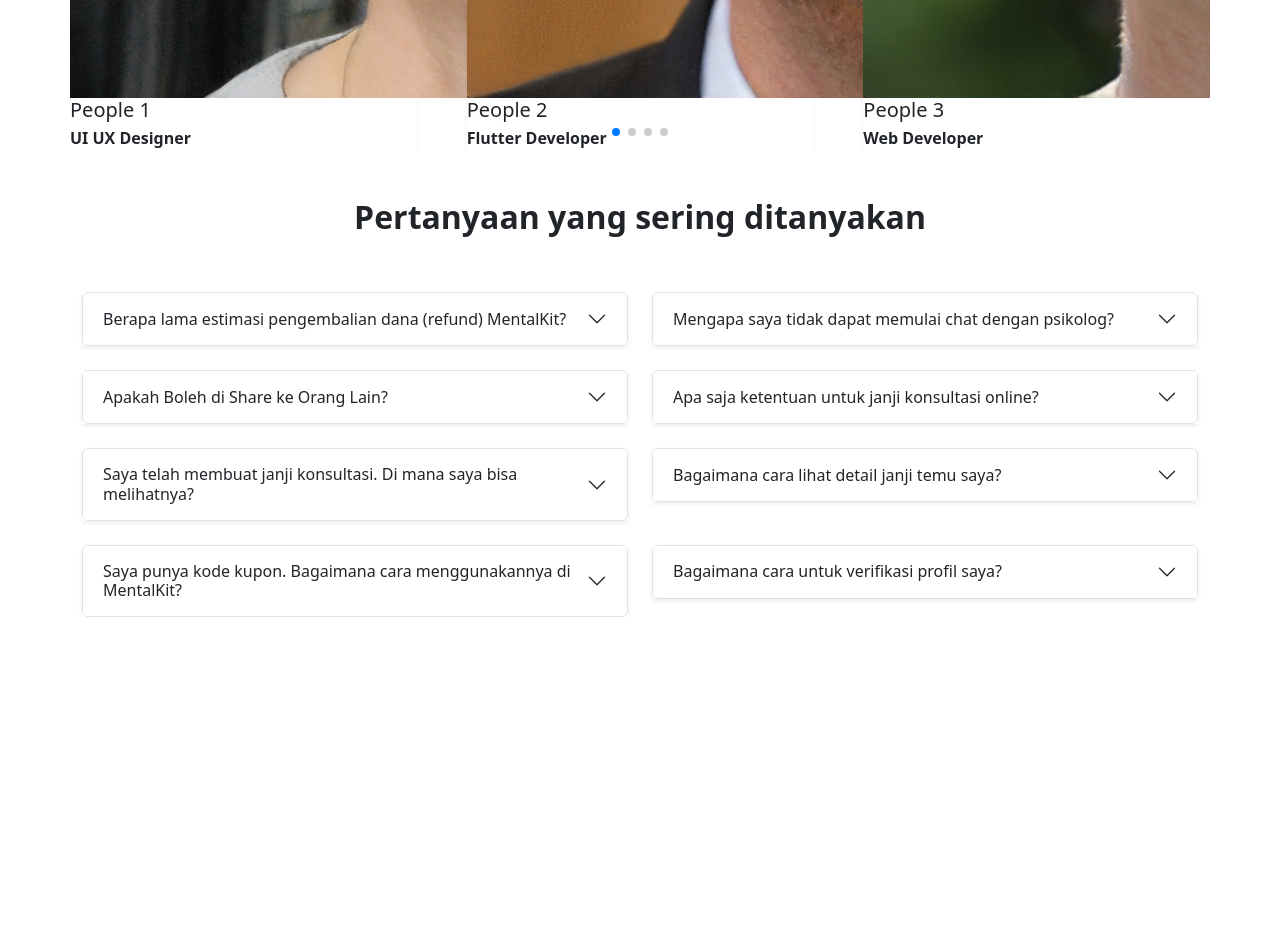
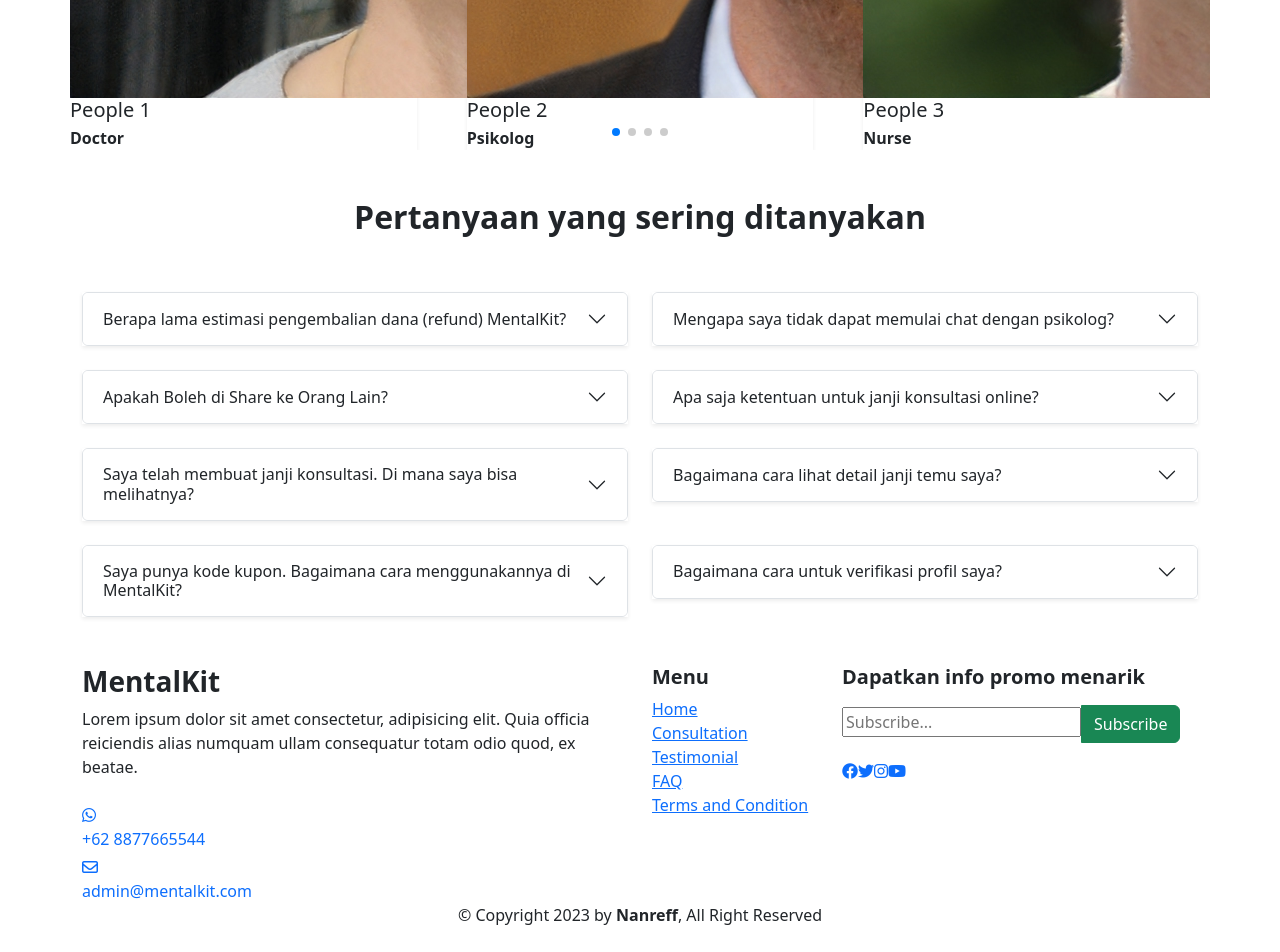
Before and after one commit to FernandJerico/mentalkit-react, a React (Vite) app: page / in a window 1280 px wide. Shown: the part 3840-4792 px from the top of the page. Before the commit the page ends 4457 px from the top, so only its background shows below. Built offline with nearby package versions, Linux system fonts and the light colour scheme; the HTML template or start-up script is replaced by a standard one.

Commit message:
add section: footer

```diff
--- a/src/App.jsx
+++ b/src/App.jsx
@@ -22,7 +22,7 @@ function App() {
         <Route path="/terms" Component={TermsConditionsPage} />
       </Routes>
 
-      {/* <FooterComponent /> */}
+      <FooterComponent />
     </div>
   );
 }
--- a/src/components/FooterComponent.jsx
+++ b/src/components/FooterComponent.jsx
@@ -1,5 +1,73 @@
+import { Container, Row, Col } from "react-bootstrap";
+import { Link } from "react-router-dom";
 const FooterComponent = () => {
-  return <div>FooterComponent</div>;
+  return (
+    <div className="footer py-5">
+      <Container>
+        <Row className="d-flex justify-content-between">
+          <Col lg="6">
+            <h3 className="fw-bold">MentalKit</h3>
+            <p className="desc">
+              Lorem ipsum dolor sit amet consectetur, adipisicing elit. Quia
+              officia reiciendis alias numquam ullam consequatur totam odio
+              quod, ex beatae.
+            </p>
+            <div className="number mb-1 mt-4">
+              <Link className="text-decoration-none">
+                <i className="fa-brands fa-whatsapp"></i>
+                <p className="m-0">+62 8877665544</p>
+              </Link>
+            </div>
+            <div className="email">
+              <Link className="text-decoration-none">
+                <i className="fa-regular fa-envelope"></i>
+                <p className="m-0">admin@mentalkit.com</p>
+              </Link>
+            </div>
+          </Col>
+          <Col className="d-flex flex-column col-lg-2 col mt-lg-0 mt-5">
+            <h5 className="fw-bold">Menu</h5>
+            <Link to="/">Home</Link>
+            <Link to="/consultation">Consultation</Link>
+            <Link to="/testimonial">Testimonial</Link>
+            <Link to="/faq">FAQ</Link>
+            <Link to="/terms">Terms and Condition</Link>
+          </Col>
+          <Col col="4" className="mt-lg-0 mt-5">
+            <h5 className="fw-bold mb-3">Dapatkan info promo menarik</h5>
+            <div className="subscribe">
+              <input type="text" placeholder="Subscribe..." />
+              <button className="btn btn-success rounded-end rounded-0">
+                Subscribe
+              </button>
+            </div>
+            <div className="social mt-3">
+              <Link>
+                <i className="fa-brands fa-facebook"></i>
+              </Link>
+              <Link>
+                <i className="fa-brands fa-twitter"></i>
+              </Link>
+              <Link>
+                <i className="fa-brands fa-instagram"></i>
+              </Link>
+              <Link>
+                <i className="fa-brands fa-youtube"></i>
+              </Link>
+            </div>
+          </Col>
+        </Row>
+        <Row>
+          <Col>
+            <p className="text-center px-md-0">
+              &copy; Copyright {new Date().getFullYear()} by{" "}
+              <span className="fw-bold">Nanreff</span>, All Right Reserved
+            </p>
+          </Col>
+        </Row>
+      </Container>
+    </div>
+  );
 };
 
 export default FooterComponent;
--- a/src/data/index.js
+++ b/src/data/index.js
@@ -165,14 +165,14 @@ export const testimonial = [
     desc: "Lorem, ipsum dolor sit amet consectetur adipisicing elit. Dolor, saepe a. Quod eos non, dolores sapiente dicta quam esse reprehenderit explicabo vitae nesciunt ut laborum harum, vel optio corporis voluptatem?",
     image: People1,
     name: "People 1",
-    skill: "UI UX Designer",
+    skill: "Doctor Specialist",
   },
   {
     id: 2,
     desc: "Lorem, ipsum dolor sit amet consectetur adipisicing elit. Dolor, saepe a. Quod eos non, dolores sapiente dicta quam esse reprehenderit explicabo vitae nesciunt ut laborum harum, vel optio corporis voluptatem?",
     image: People2,
     name: "People 2",
-    skill: "Flutter Developer",
+    skill: "Psikolog Klinis",
   },
   {
     id: 3,
@@ -231,42 +231,42 @@ export const dataSwiper = [
     desc: "Lorem, ipsum dolor sit amet consectetur adipisicing elit. Dolor, saepe a. Quod eos non, dolores sapiente dicta quam esse reprehenderit explicabo vitae nesciunt ut laborum harum, vel optio corporis voluptatem?",
     image: People1,
     name: "People 1",
-    skill: "UI UX Designer",
+    skill: "Doctor",
   },
   {
     id: 2,
     desc: "Lorem, ipsum dolor sit amet consectetur adipisicing elit. Dolor, saepe a. Quod eos non, dolores sapiente dicta quam esse reprehenderit explicabo vitae nesciunt ut laborum harum, vel optio corporis voluptatem?",
     image: People2,
     name: "People 2",
-    skill: "Flutter Developer",
+    skill: "Psikolog",
   },
   {
     id: 3,
     desc: "Lorem, ipsum dolor sit amet consectetur adipisicing elit. Dolor, saepe a. Quod eos non, dolores sapiente dicta quam esse reprehenderit explicabo vitae nesciunt ut laborum harum, vel optio corporis voluptatem?",
     image: People3,
     name: "People 3",
-    skill: "Web Developer",
+    skill: "Nurse",
   },
   {
     id: 4,
     desc: "Lorem, ipsum dolor sit amet consectetur adipisicing elit. Dolor, saepe a. Quod eos non, dolores sapiente dicta quam esse reprehenderit explicabo vitae nesciunt ut laborum harum, vel optio corporis voluptatem?",
     image: People1,
     name: "People 4",
-    skill: "UI UX Designer",
+    skill: "Dentist",
   },
   {
     id: 5,
     desc: "Lorem, ipsum dolor sit amet consectetur adipisicing elit. Dolor, saepe a. Quod eos non, dolores sapiente dicta quam esse reprehenderit explicabo vitae nesciunt ut laborum harum, vel optio corporis voluptatem?",
     image: People2,
     name: "People 5",
-    skill: "Flutter Developer",
+    skill: "CEO Amazon",
   },
   {
     id: 6,
     desc: "Lorem, ipsum dolor sit amet consectetur adipisicing elit. Dolor, saepe a. Quod eos non, dolores sapiente dicta quam esse reprehenderit explicabo vitae nesciunt ut laborum harum, vel optio corporis voluptatem?",
     image: People3,
     name: "People 6",
-    skill: "Web Developer",
+    skill: "CEO Apple",
   },
 ];
 
```
Also changed, not shown: src/dist/css/main.css.
